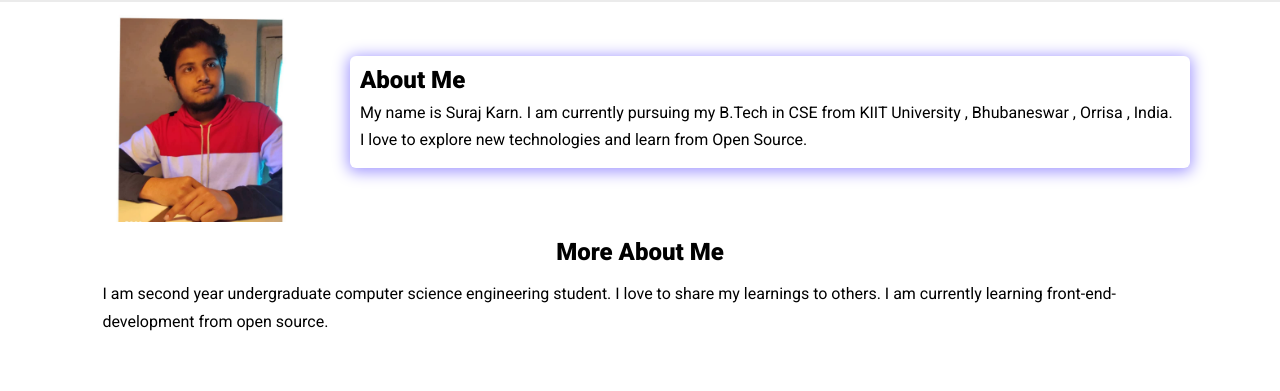
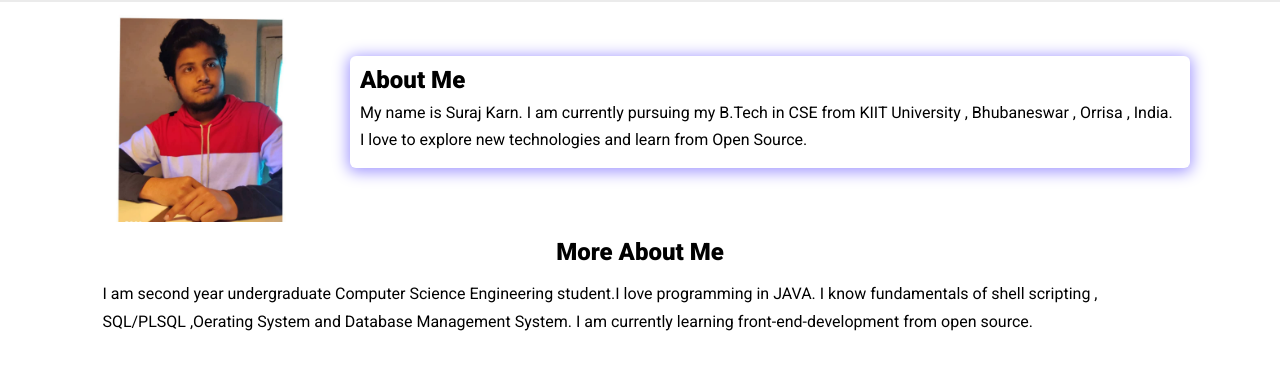
Before and after one commit to surazkarn/FirstPortfolio, a plain HTML site: page index.html in a window 1280 px wide. Shown: the part 74-465 px from the top of the page. Drawn offline with nearby package versions, Linux system fonts and the light colour scheme.

Commit message:
Update index.html

```diff
--- a/index.html
+++ b/index.html
@@ -75,7 +75,8 @@ That’s why I have the hyperlink reference (href) attributes set to #about, #sk
     <section class="more-about">
       <h2>More About Me</h2>
       <p>
-       I am second year undergraduate computer science engineering student. I love to share my learnings to others.
+       I am second year undergraduate Computer Science Engineering student.I love programming in JAVA.
+       I know fundamentals of shell scripting , SQL/PLSQL ,Oerating System and Database Management System.
        I am currently learning front-end-development from open source.
       </p>
     </section>
```
